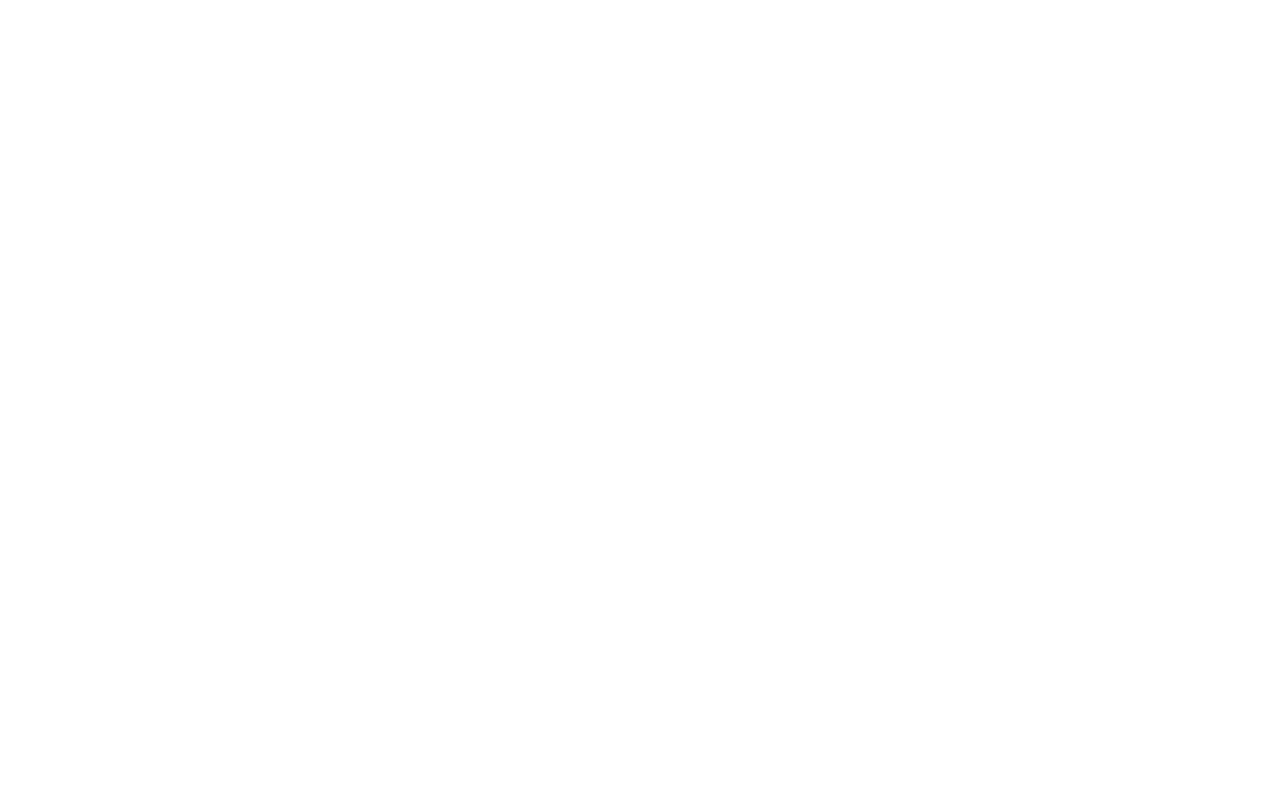
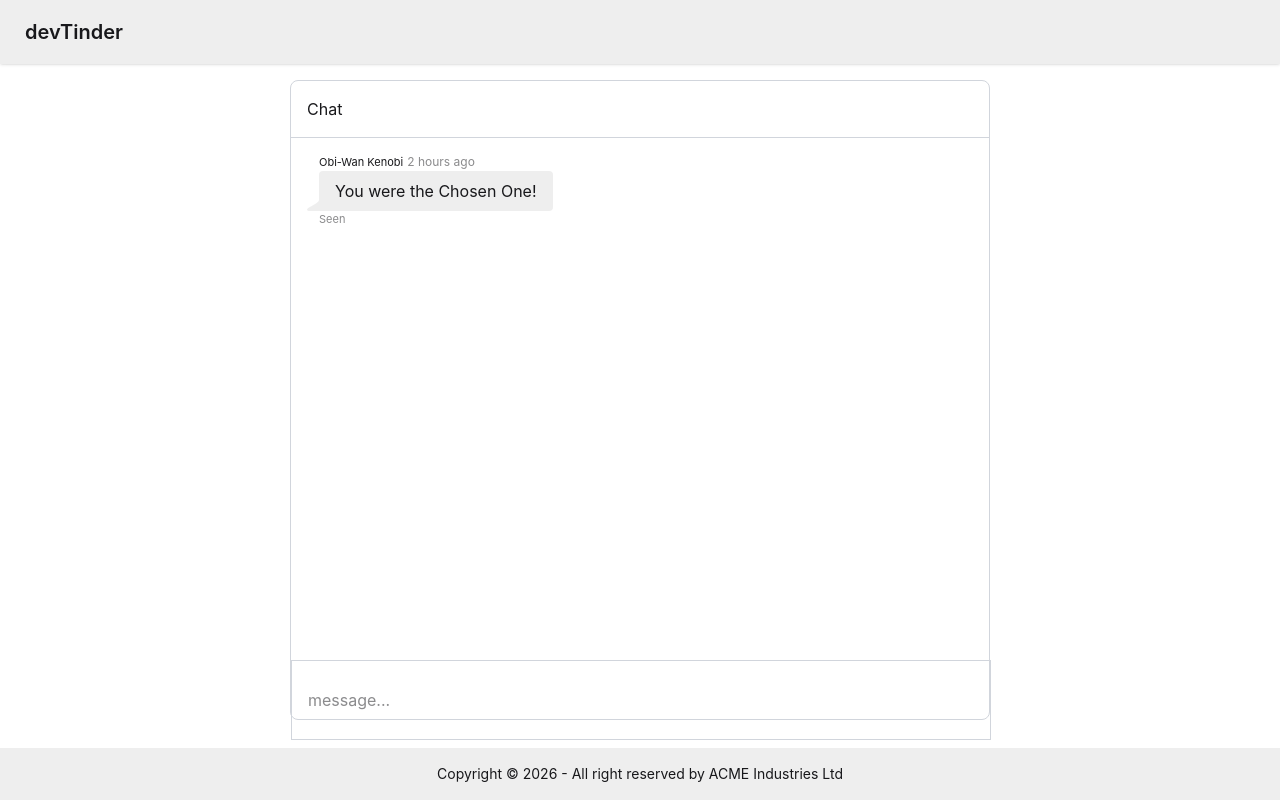
Before and after one commit to cAptA1n-bot/devTinder-web, a React (Vite) app: page /chat/1 in a window 1280 px wide. Before the commit this address had no page. Built offline with nearby package versions, Linux system fonts and the light colour scheme; no server answers.

Commit message:
created chat page

```diff
--- a/src/App.jsx
+++ b/src/App.jsx
@@ -8,6 +8,7 @@ import Feed from "./components/Feed"
 import Connections from "./components/Connections"
 import Requests from "./components/Requests"
 import ChangePass from "./components/ChangePass"
+import Chat from "./components/Chat"
 
 
 function App() {
@@ -24,6 +25,7 @@ function App() {
             <Route path="/connections" element={<Connections/>} />
             <Route path="/requests" element={<Requests/>} />
             <Route path="/changepassword" element={<ChangePass/>}/>
+            <Route path="/chat/:targetId" element={<Chat/>}/>
           </Route>
         </Routes>
       </BrowserRouter>
--- /dev/null
+++ b/src/components/Chat.jsx
@@ -0,0 +1,21 @@
+
+const Chat = () => {
+    return (
+        <div className="mt-20 lg:border lg:border-gray-300 lg:w-175 lg:mx-auto lg:rounded-lg h-[80vh]">
+            <div className="p-4 border-b border-gray-300">Chat</div>
+                <div className="chat chat-start overflow-y-auto h-[70vh] p-4">
+                    <div className="chat-header">
+                        Obi-Wan Kenobi
+                        <time className="text-xs opacity-50">2 hours ago</time>
+                    </div>
+                    <div className="chat-bubble">You were the Chosen One!</div>
+                    <div className="chat-footer opacity-50">Seen</div>
+                </div>
+
+                <input type="text" className="w-full lg:w-175 fixed bottom-15 border border-gray-300 p-4 h-20" placeholder="message..." />
+
+        </div>
+    )
+}
+
+export default Chat
--- a/src/components/Connections.jsx
+++ b/src/components/Connections.jsx
@@ -4,6 +4,7 @@ import { useEffect, useState } from "react";
 import { useDispatch, useSelector } from "react-redux";
 import { addConnections, removeOneConnection } from "../utils/connectionSlice";
 import Loading from "./Loading";
+import { Link } from "react-router-dom";
 
 const Connections = () => {
     const connections = useSelector((store) => store.connection);
@@ -60,6 +61,7 @@ const Connections = () => {
                             <p className="list-col-wrap text-xs">
                                 {about}
                             </p>
+                            <Link to={"/chat/"+_id} className="btn btn-soft btn-primary">Chat</Link>
                             <button className="btn btn-soft btn-error" onClick={() => {handleRemove(connection._id)}}>Remove</button>
 
                         </li>
--- a/src/components/Feed.jsx
+++ b/src/components/Feed.jsx
@@ -22,7 +22,6 @@ const Feed = () => {
   }
 
   useEffect(() => {
-    console.log(feed);
     if(!feed || feed.length === 0){
     userFeed();
   }
```
